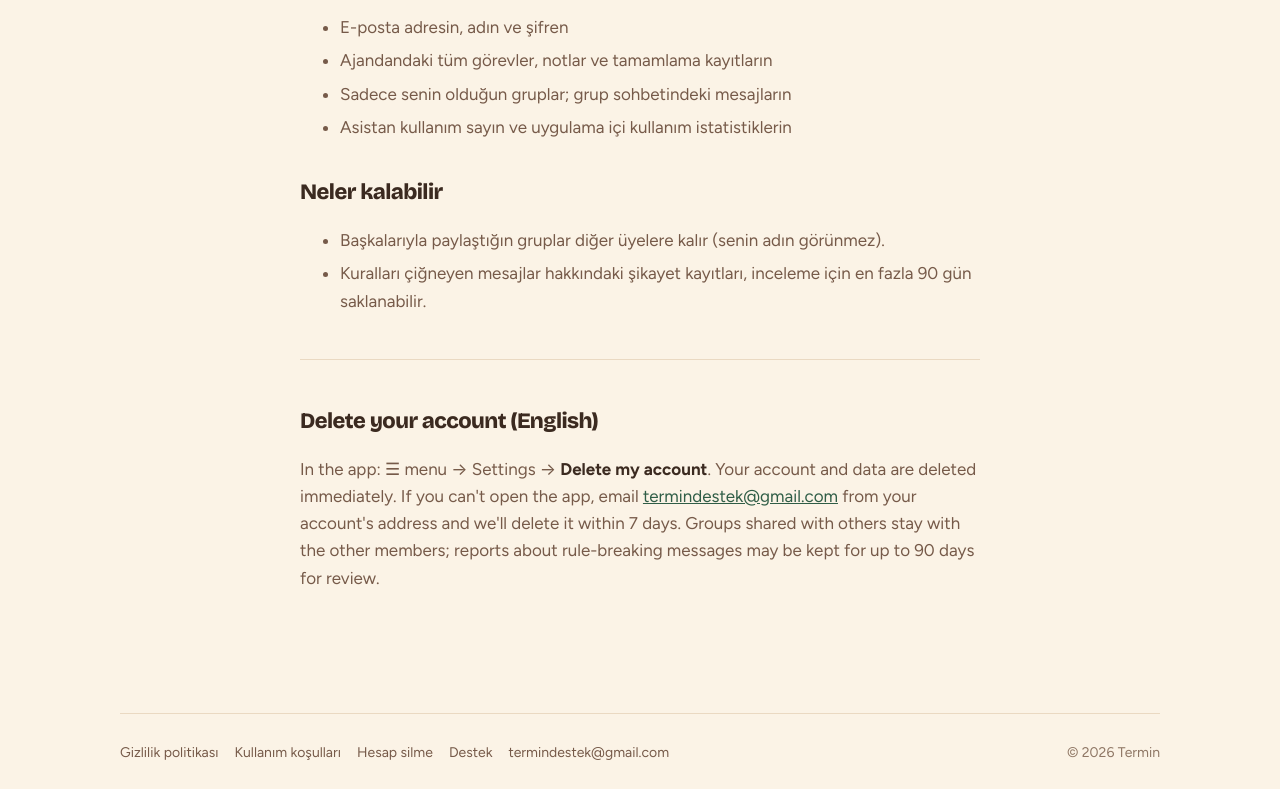
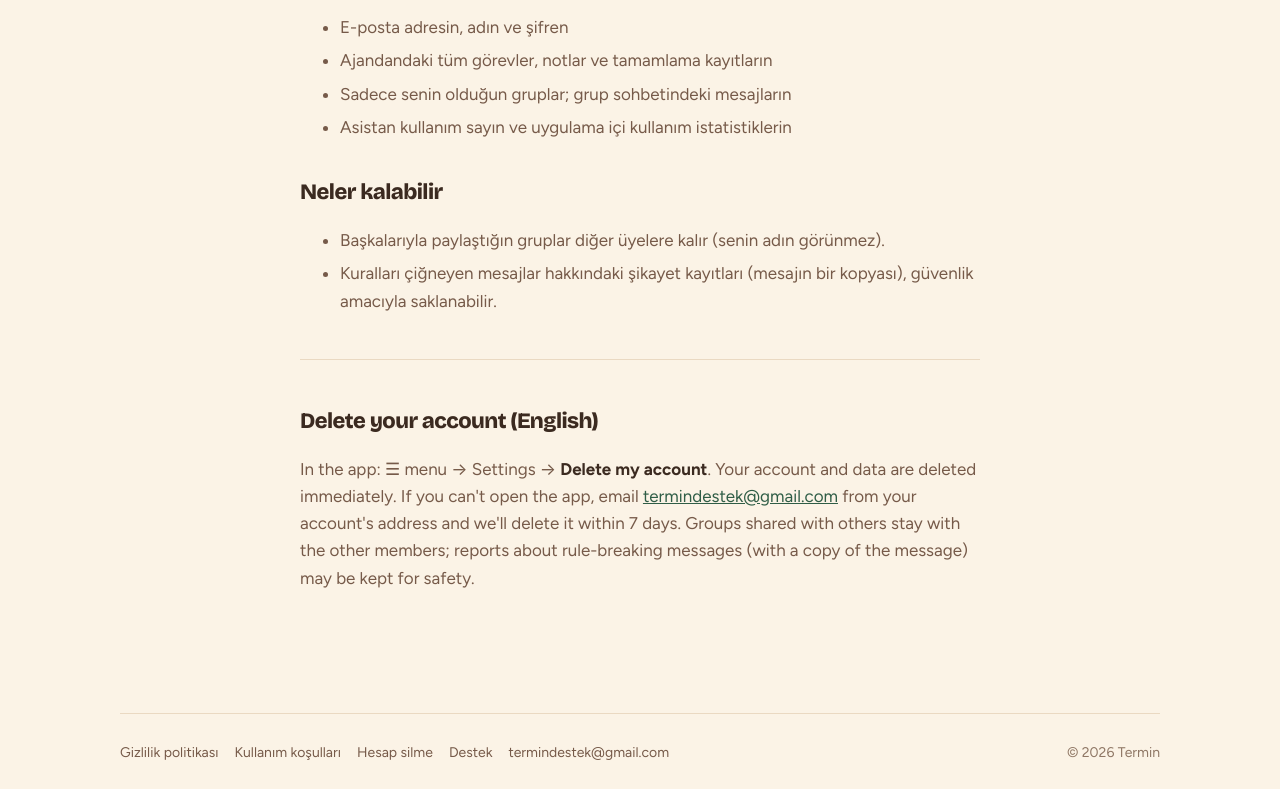
Before and after one commit to taylantorunn/termin, a plain HTML site: page hesap-silme.html in a window 1280 px wide. Shown: the part 608-1397 px from the top of the page. Drawn offline with nearby package versions, Linux system fonts and the light colour scheme.

Commit message:
Clarify report retention

```diff
--- a/hesap-silme.html
+++ b/hesap-silme.html
@@ -24,12 +24,12 @@
 <h2>Neler kalabilir</h2>
 <ul>
 <li>Başkalarıyla paylaştığın gruplar diğer üyelere kalır (senin adın görünmez).</li>
-<li>Kuralları çiğneyen mesajlar hakkındaki şikayet kayıtları, inceleme için en fazla 90 gün saklanabilir.</li>
+<li>Kuralları çiğneyen mesajlar hakkındaki şikayet kayıtları (mesajın bir kopyası), güvenlik amacıyla saklanabilir.</li>
 </ul>
 
 <hr>
 <h2>Delete your account (English)</h2>
-<p>In the app: ☰ menu → Settings → <strong>Delete my account</strong>. Your account and data are deleted immediately. If you can't open the app, email <a href="mailto:termindestek@gmail.com?subject=Delete%20account">termindestek@gmail.com</a> from your account's address and we'll delete it within 7 days. Groups shared with others stay with the other members; reports about rule-breaking messages may be kept for up to 90 days for review.</p>
+<p>In the app: ☰ menu → Settings → <strong>Delete my account</strong>. Your account and data are deleted immediately. If you can't open the app, email <a href="mailto:termindestek@gmail.com?subject=Delete%20account">termindestek@gmail.com</a> from your account's address and we'll delete it within 7 days. Groups shared with others stay with the other members; reports about rule-breaking messages (with a copy of the message) may be kept for safety.</p>
 </main>
 <footer class="wrap"><div><a href="gizlilik.html">Gizlilik politikası</a><a href="kosullar.html">Kullanım koşulları</a><a href="hesap-silme.html">Hesap silme</a><a href="destek.html">Destek</a><a href="mailto:termindestek@gmail.com">termindestek@gmail.com</a></div><div>© 2026 Termin</div></footer>
 </body></html>
```
